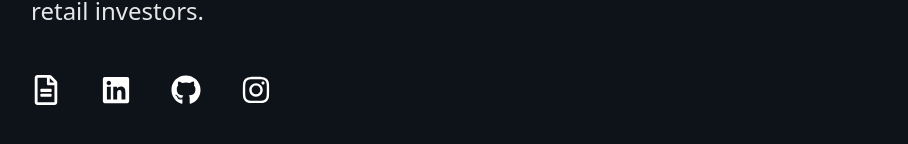
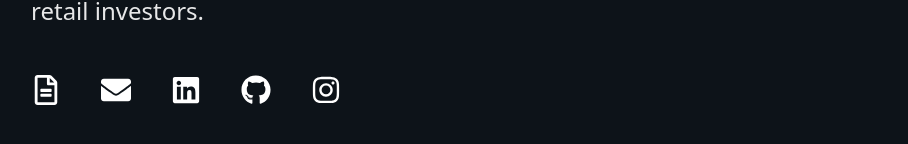
Before and after one commit to aravindnatch/aravindnatch.github.io, a Next.js app: page / in a window 1280 px wide. Shown: the part 456-600 px from the top of the page, without its empty margins (177-1085 px from the left). Built offline with nearby package versions, Linux system fonts and the light colour scheme.

Commit message:
add email icon

```diff
--- a/pages/index.tsx
+++ b/pages/index.tsx
@@ -5,6 +5,7 @@ import {
   FaInstagram,
   FaLinkedin,
   FaRegFileAlt,
+  FaEnvelope
 } from "react-icons/fa";
 
 export default function Home() {
@@ -49,6 +50,9 @@ export default function Home() {
           <Link href="https://aravindnatch.me/resume.pdf" passHref={true}>
             <FaRegFileAlt className="text-white text-3xl inline mr-10 hover:text-[#c32aa3] cursor-pointer" />
           </Link>
+          <Link href="mailto:aru@gatech.edu" passHref={true}>
+            <FaEnvelope className="text-white text-3xl inline mr-10 hover:text-[#ff6961] cursor-pointer" />
+          </Link>
           <Link href="https://linkedin.com/in/aravindnatch/" passHref={true}>
             <FaLinkedin className="text-white text-3xl inline mr-10 hover:text-[#0077B5] cursor-pointer" />
           </Link>
```
Also changed, not shown: 1 other file (tests, documents, lock files or other folders).
